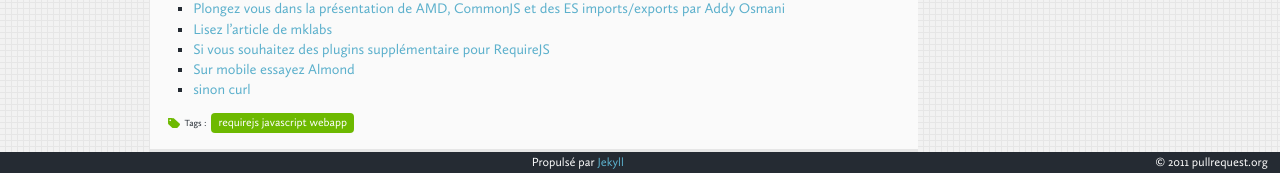
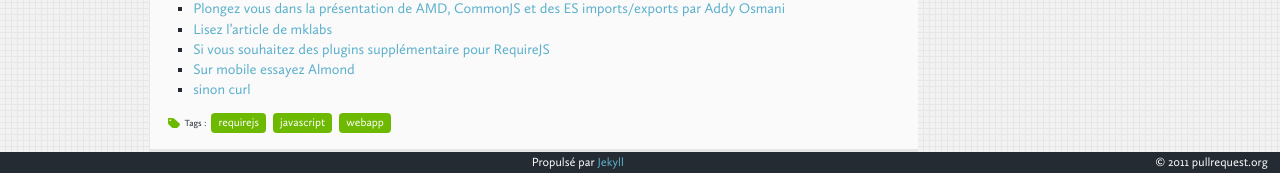
Before and after one commit to pullrequest/pullrequest.github.com, a Jekyll site: the page built from _posts/2012-01-04-requirejs.markdown, in a window 1280 px wide and 900 px high, scrolled down 6395 px. Shown: the part 724-897 px from the top of the window. Built offline with Jekyll 4.4.1, drawn with Linux system fonts in a browser that asks for light colours; nearby versions of some CDN libraries; comment, search, counter and statistics services are not loaded.

Commit message:
fix tags

```diff
--- a/_posts/2012-01-04-requirejs.markdown
+++ b/_posts/2012-01-04-requirejs.markdown
@@ -2,7 +2,7 @@
 layout: post
 title: Organiser son code JavaScript avec RequireJS
 author: filirom1
-tags: [requirejs javascript webapp]
+tags: [requirejs, javascript, webapp]
 ---
 
 Je suis certain que vous avez connu la frénésie jQuery. Le JavaScript prend de plus en plus de place au sein de l'application. On commence à avoir des difficultés à gérer l'ordre des balises scripts, la navigateur télécharge un nombre incroyable de fichiers js et le navigateur ramme, on perd le compte du nombre de variables globales, on trouve du code javascript dans l'html et du html dans du javascript, le code dupliqué se multiplie et très vite, on ne sait plus qui fait quoi et rien n'est testé...
```
